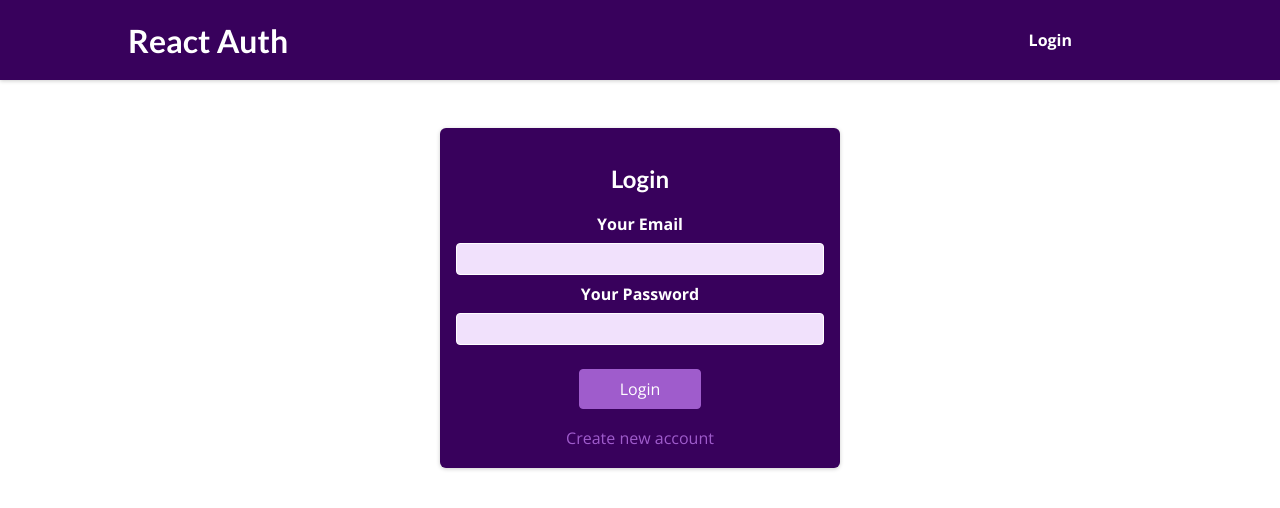
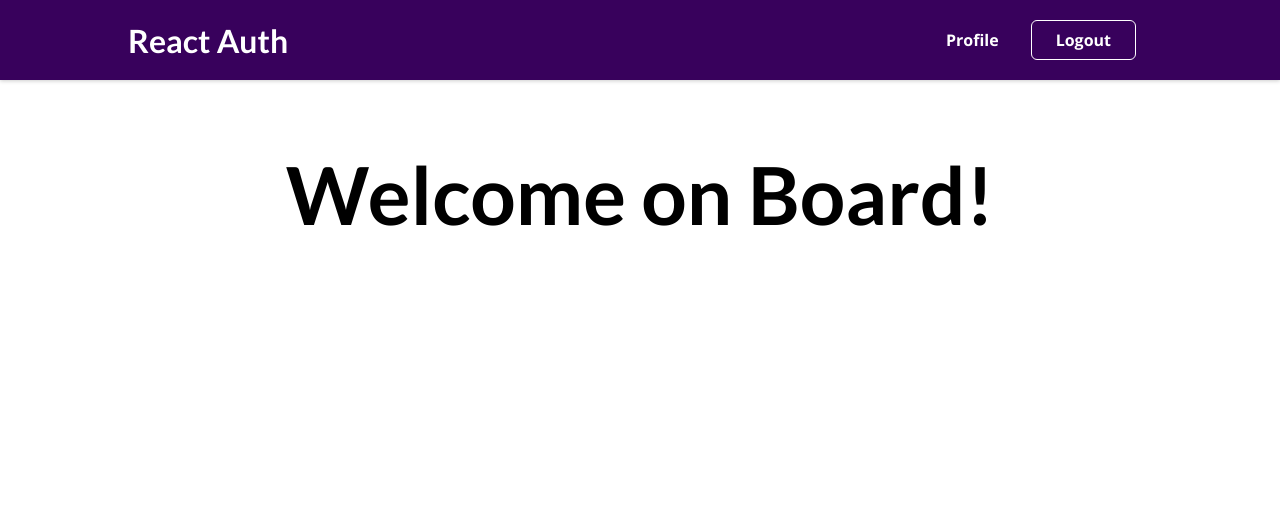
Before and after one commit to RajeevJaryal/authentication-things, a React (Create React App) app: page / in a window 1280 px wide. Before the commit this address led to /auth. Shown: the top 508 px of the page. Built offline with nearby package versions, Linux system fonts and the light colour scheme; sample sign-in values are in the browser's storage.

Commit message:
added functinality tostore token in local storage so in refresh user stay logged in

```diff
--- a/src/App.js
+++ b/src/App.js
@@ -13,26 +13,20 @@ function App() {
   return (
     <Layout>
       <Switch>
-        {authCtx.isLoggedIn && (
         <Route path="/" exact>
-            <HomePage />
+          {authCtx.isLoggedIn ? <HomePage /> : <Redirect to="/auth" />}
         </Route>
-        )}
 
-        {!authCtx.isLoggedIn && (
         <Route path="/auth">
-            <AuthPage />
+          {!authCtx.isLoggedIn ? <AuthPage /> : <Redirect to="/" />}
         </Route>
-        )}
 
-        {authCtx.isLoggedIn && (
         <Route path="/profile">
-            <UserProfile />
+          {authCtx.isLoggedIn ? <UserProfile /> : <Redirect to="/auth" />}
         </Route>
-        )}
 
         <Route path="*">
-          <Redirect to={authCtx.isLoggedIn ? "/" : "/auth"} />
+          <Redirect to="/" />
         </Route>
       </Switch>
     </Layout>
--- a/src/components/Auth/AuthForm.js
+++ b/src/components/Auth/AuthForm.js
@@ -2,7 +2,7 @@ import { useState, useRef, useContext } from "react";
 import classes from "./AuthForm.module.css";
 import AuthContext from "../store/AuthContex";
 
-const FIREBASE_API_KEY = "AIzaSyD_l7c84umFPHaOHg0RAHwrIG8Dphwuo_8";
+const FIREBASE_API_KEY = "";
 
 const AuthForm = () => {
   const emailInputRef = useRef();
@@ -25,20 +25,14 @@ const AuthForm = () => {
 
     setIsLoading(true);
 
-    let url;
-
-    if (isLogin) {
-      url = `https://identitytoolkit.googleapis.com/v1/accounts:signInWithPassword?key=${FIREBASE_API_KEY}`;
-    } else {
-      url = `https://identitytoolkit.googleapis.com/v1/accounts:signUp?key=${FIREBASE_API_KEY}`;
-    }
+    const url = isLogin
+      ? `https://identitytoolkit.googleapis.com/v1/accounts:signInWithPassword?key=${FIREBASE_API_KEY}`
+      : `https://identitytoolkit.googleapis.com/v1/accounts:signUp?key=${FIREBASE_API_KEY}`;
 
     try {
       const response = await fetch(url, {
         method: "POST",
-        headers: {
-          "Content-Type": "application/json",
-        },
+        headers: { "Content-Type": "application/json" },
         body: JSON.stringify({
           email: enteredEmail,
           password: enteredPassword,
@@ -53,7 +47,6 @@ const AuthForm = () => {
       }
 
       authCtx.login(data.idToken);
-
     } catch (error) {
       alert(error.message);
     }
@@ -73,12 +66,7 @@ const AuthForm = () => {
 
         <div className={classes.control}>
           <label htmlFor="password">Your Password</label>
-          <input
-            type="password"
-            id="password"
-            required
-            ref={passwordInputRef}
-          />
+          <input type="password" id="password" required ref={passwordInputRef} />
         </div>
 
         <div className={classes.actions}>
--- a/src/components/Profile/ProfileForm.js
+++ b/src/components/Profile/ProfileForm.js
@@ -2,7 +2,7 @@ import { useRef, useContext } from "react";
 import classes from "./ProfileForm.module.css";
 import AuthContext from "../store/AuthContex";
 
-const FIREBASE_API_KEY = "AIzaSyD_l7c84umFPHaOHg0RAHwrIG8Dphwuo_8";
+const FIREBASE_API_KEY = "";
 
 const ProfileForm = () => {
   const newPasswordInputRef = useRef();
@@ -36,9 +36,8 @@ const ProfileForm = () => {
       if (!response.ok) {
         throw new Error(data.error.message || "Password change failed!");
       }
-
       authCtx.login(data.idToken);
-      alert("Password changed successfully! Please use your new password to login.");
+      alert("Password changed successfully!");
     } catch (error) {
       alert(error.message || "Something went wrong. Please try again.");
     }
@@ -48,7 +47,12 @@ const ProfileForm = () => {
     <form onSubmit={passwordChangeHandler} className={classes.form}>
       <div className={classes.control}>
         <label htmlFor="new-password">New Password</label>
-        <input type="password" id="new-password" ref={newPasswordInputRef} required />
+        <input
+          type="password"
+          id="new-password"
+          ref={newPasswordInputRef}
+          required
+        />
       </div>
       <div className={classes.action}>
         <button>Change Password</button>
--- a/src/components/store/AuthContex.js
+++ b/src/components/store/AuthContex.js
@@ -9,17 +9,20 @@ const AuthContext = React.createContext({
 
 export const AuthContextProvider = (props) => {
 
-
-  const [token, setToken] = useState(null);
+  const storedToken=localStorage.getItem("token");
+  const [token, setToken] = useState(storedToken);
 
   const isLoggedIn = !!token;
 
   const logoutHandler = () => {
     setToken(null);
+    localStorage.removeItem("token");
   };
 
   const loginHandler = (token) => {
+
     setToken(token);
+    localStorage.setItem("token",token);
   };
 
 
```
Also changed, not shown: 1 other file (tests, documents, lock files or other folders). Lines whose indentation alone changed are shown as unchanged.
